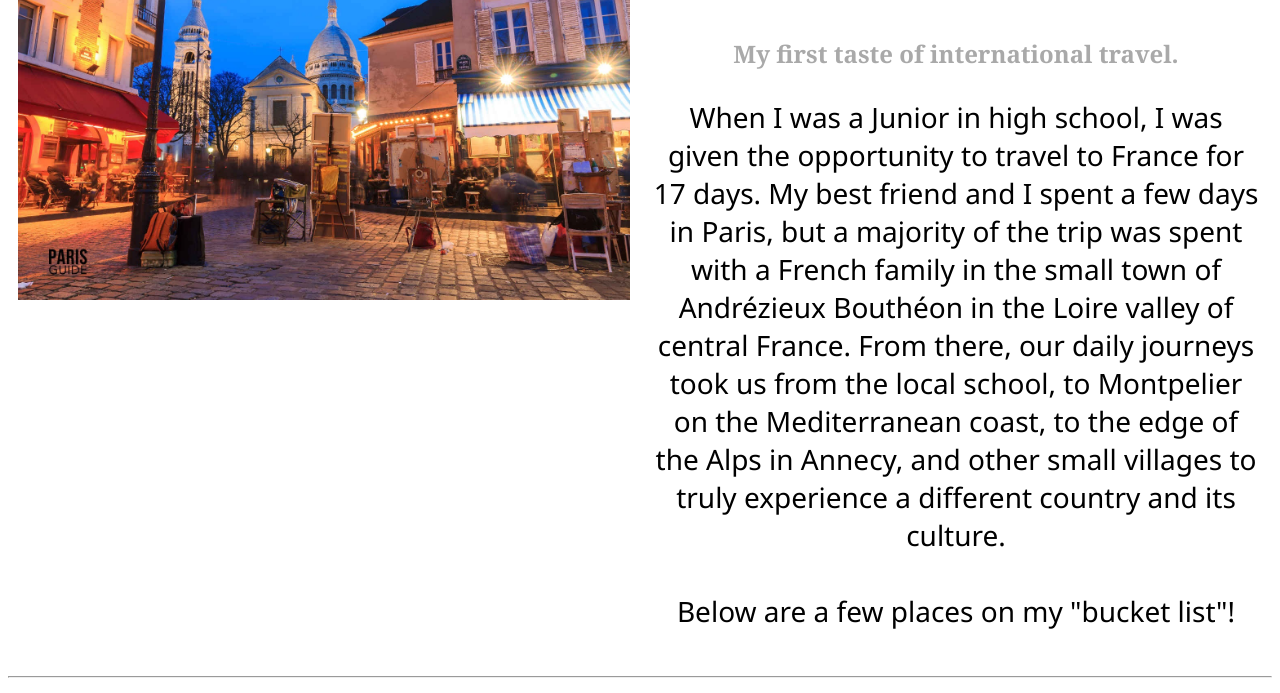
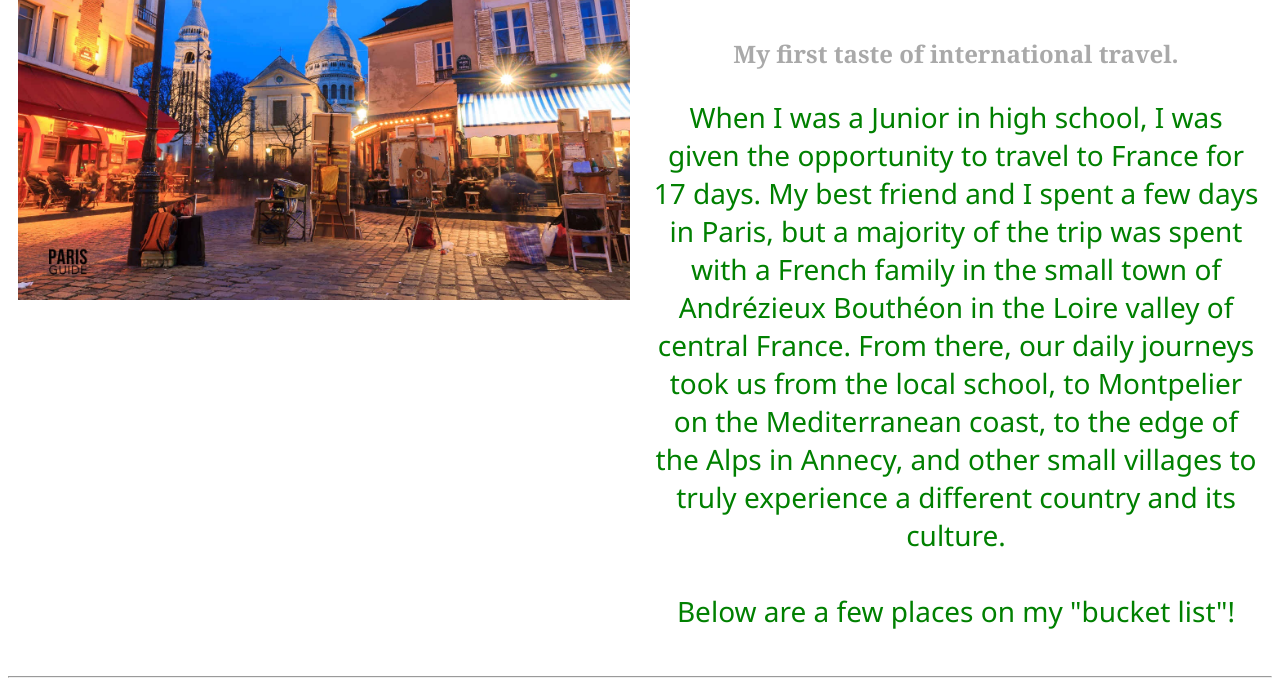
Before and after one commit to bahbond/js-assignment-4-html-me-something-bahbond, a website: page index.html in a window 1280 px wide. Shown: the part 432-1125 px from the top of the page. Drawn offline with Linux system fonts and the light colour scheme.

Commit message:
new changes to css main and fun paragraph

```diff
--- a/index.html
+++ b/index.html
@@ -12,6 +12,7 @@
 <h2>“Travel is fatal to prejudice, bigotry, and narrow-mindedness, and many of our people need it sorely on these accounts.
     Broad, wholesome, charitable views of men and things cannot be acquired by vegetating in one little corner of the earth all one's lifetime.” Mark Twain</h2>
 </Header>
+<main>
 <hr>
 <div class = "row">
    <div class="column">
@@ -22,7 +23,7 @@
      <article>
       <h1>France.</h1>
       <h2>My first taste of international travel.</h2>
-      <p class="pininfo">
+      <p id="testP" class ="funParagraph">
          When I was a Junior in high school, I was given the opportunity to travel to France for 17 days.  My best friend and I spent a few days in Paris, but a majority of the trip was spent with a French family in the small town of Andrézieux Bouthéon in the Loire valley of central France.
          From there, our daily journeys took us from the local school, to Montpelier on the Mediterranean coast, to the edge of the Alps in Annecy, and other small villages to truly experience a different country and its culture.
          <br><br>Below are a few places on my "bucket list"!
@@ -99,9 +100,7 @@
 </div>
 <br>
 
-
-
-<article><h2>Jerusalem</h2></article> -->
+</main>
 
 
 <footer>This page was created by Andrew Bond for LaunchCode LC101 in July of 2023.</footer>
--- a/package.json
+++ b/package.json
@@ -9,8 +9,7 @@
   "author": "",
   "license": "ISC",
   "devDependencies": {
-    "jasmine": "^3.6.3",
+    "jasmine": "^3.99.0",
     "jsdom": "^16.4.0"
-  },
-  "dependencies": {}
+  }
 }
--- a/styles.css
+++ b/styles.css
@@ -85,3 +85,13 @@
     margin:8px;
     display: block;
   }
+  #testP{
+    font-size: 28px;
+    font-weight: 300;
+    font-family:'Segoe UI', Tahoma, Geneva, Verdana, sans-serif;
+    text-align: center;
+  }
+
+  .funParagraph{
+    color:green;
+  }
```
Also changed, not shown: 1 other file.
